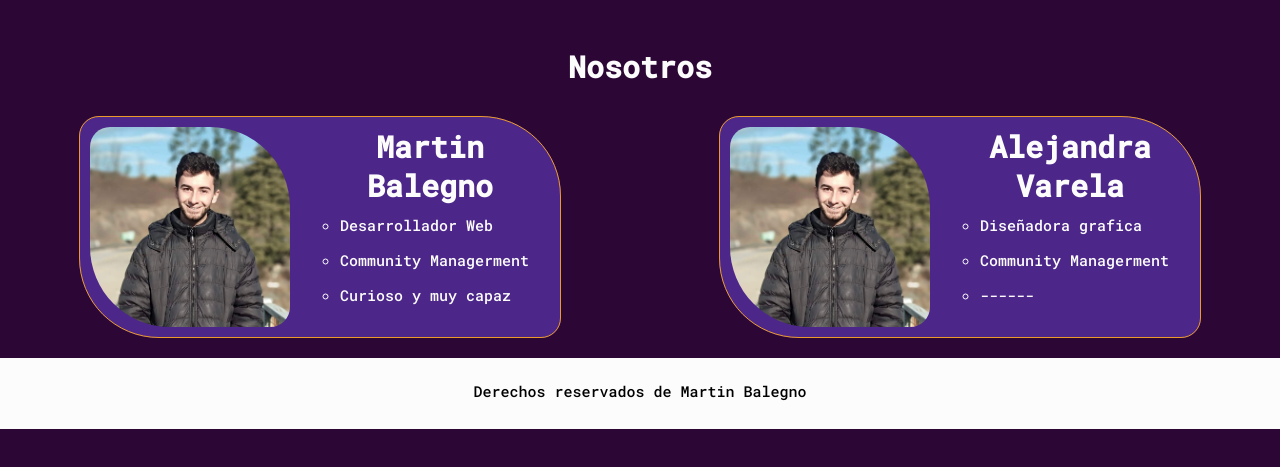
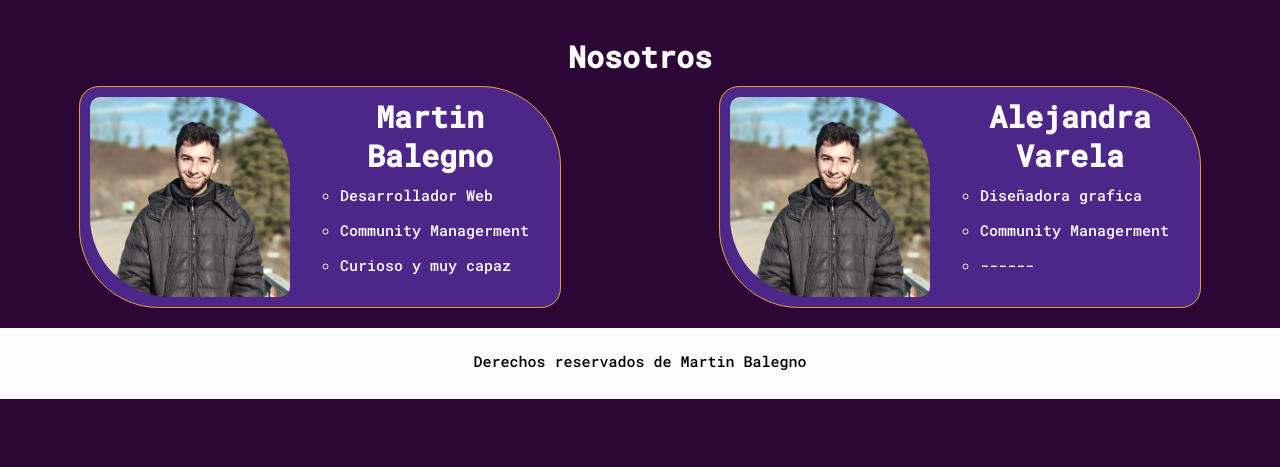
Before and after one commit to balegno/repoprueba, a plain HTML site: page pages/nosotros.html in a window 1280 px wide. Shown: the part 85-552 px from the top of the page. Drawn offline with Linux system fonts and the light colour scheme.

Commit message:
creo que ahora si lo arregle

```diff
--- a/css/style.css
+++ b/css/style.css
@@ -29,7 +29,6 @@ h2 {
     color: #fcfcfc;
     font-family: 'Roboto Mono', monospace;
     text-align: center;
-    margin: 1rem 0rem 2rem;
 }
 
 h3 {
@@ -325,10 +324,11 @@ input{
 
 
 #nosfil {
+    width: 48rem;
+    border-radius: 2rem 8rem;
     border: solid 1.8px #ec9a29;
     background-color: rgb(97, 61, 193, 60%);
-    width: 48rem;
-    border-radius: 2rem 8rem;
+
     display: flex;
     margin: 1rem;
 }
@@ -338,7 +338,7 @@ input{
     justify-content: flex-end;
     margin: 1rem;
     height: 20rem;
-    border-radius: 10% 40%;
+    border-radius: 5% 40%;
 }
 
 .nomm {
--- a/pages/nosotros.html
+++ b/pages/nosotros.html
@@ -30,11 +30,11 @@
     </header>
 
     <section id="servicios">
-      <h2 class="nosotros">Nosotros</h2>
+      <h2>Nosotros</h2>
 
       <section id="papcar">
+
         <div class="cardnos">
-
         <fieldset id="nosfil">
           <img src="../img/martin.jpeg" alt="Martin" class="mmbf">
           <div>
@@ -51,7 +51,7 @@
 
 
       <div class="cardnos">
-        <fieldset id="nosfil">
+      <fieldset id="nosfil">
           <img src="../img/martin.jpeg" alt="Ale" class="mmbf">
           <div>
           <h2 class="nomm">Alejandra Varela</h2>
```
